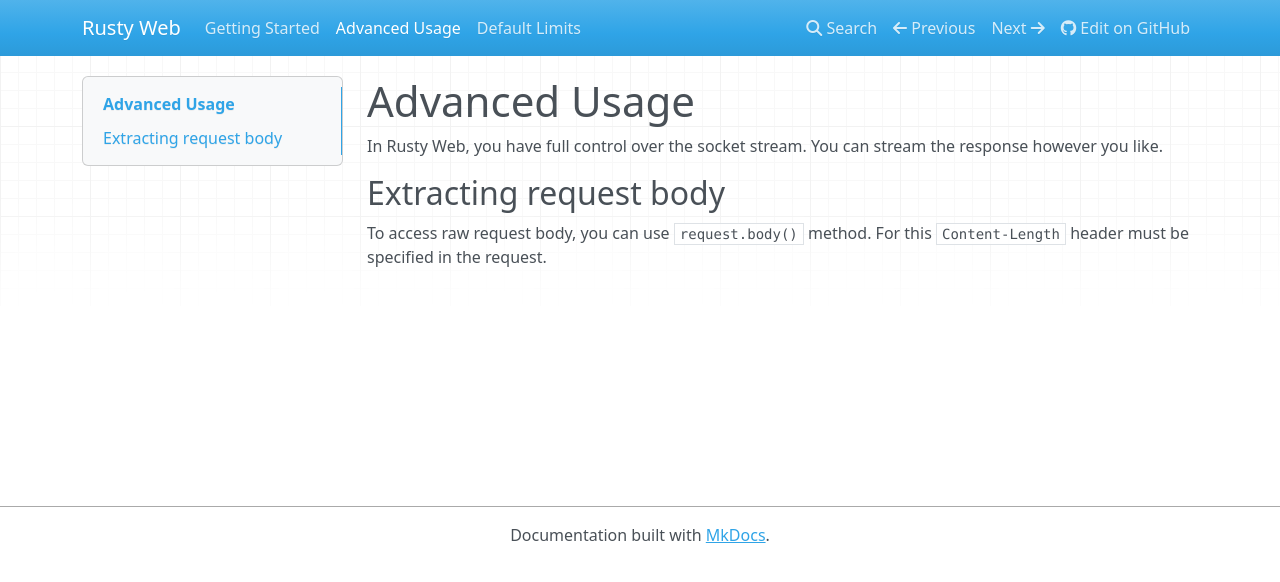
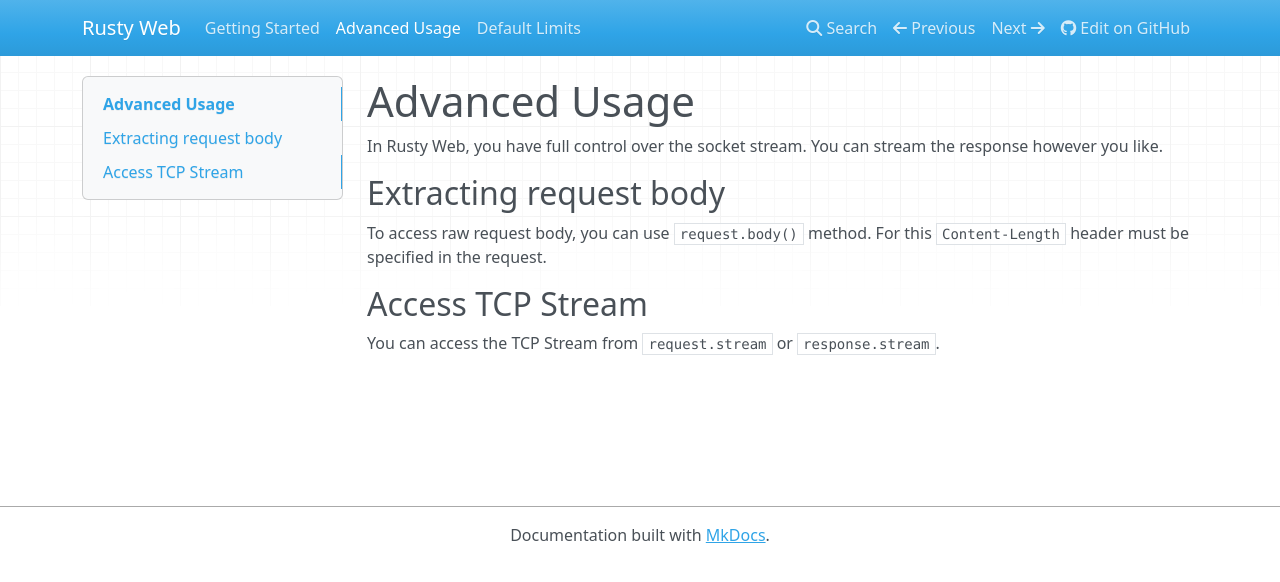
Before and after one commit to tejmagar/rusty-web, an MkDocs documentation site: the page built from docs/advanced/README.md, in a window 1280 px wide. Shown: the top 582 px of the page. Built offline with MkDocs 1.6.1, drawn with Linux system fonts in a browser that asks for light colours; nearby versions of some CDN libraries.

Commit message:
updated docs

```diff
--- a/docs/advanced/README.md
+++ b/docs/advanced/README.md
@@ -7,3 +7,7 @@
 
 To access raw request body, you can use `request.body()` method. For this `Content-Length` header must be specified in
 the request.
+
+## Access TCP Stream
+
+You can access the TCP Stream from `request.stream` or `response.stream`.
```
